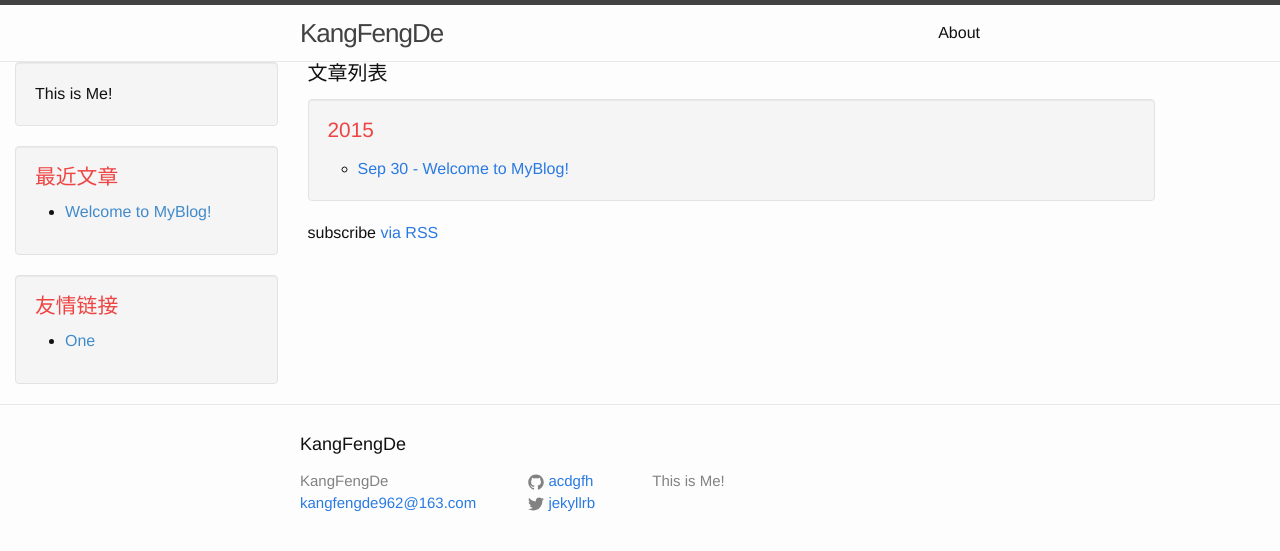
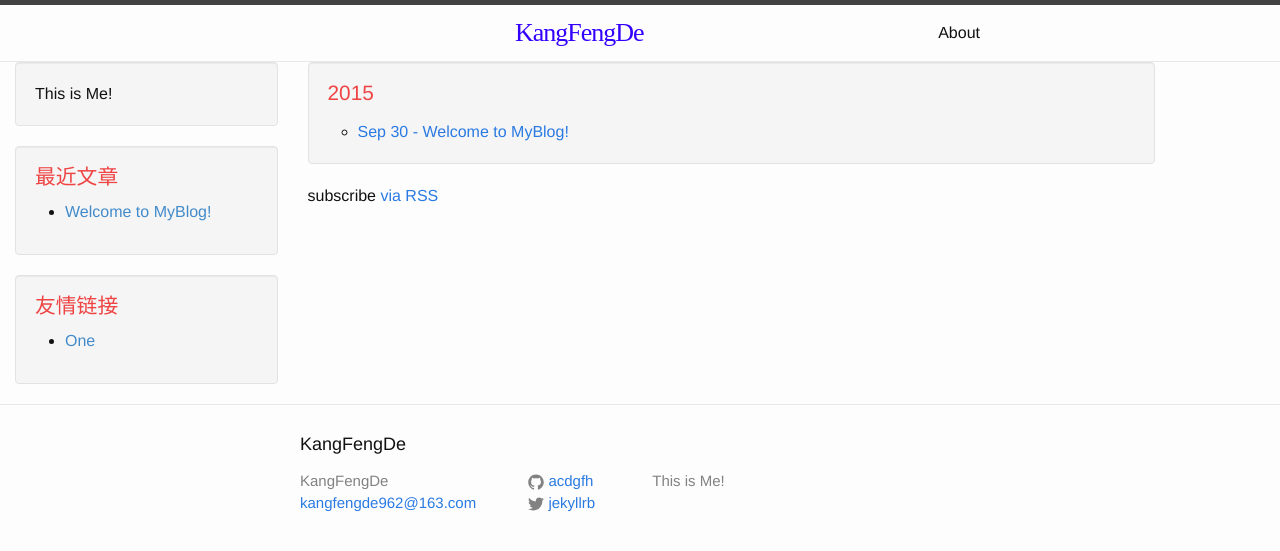
Before and after one commit to acdgfh/kangfengde, a Jekyll site: the page built from index.html, in a window 1280 px wide. Shown: the top 551 px of the page. Built offline with Jekyll 4.4.1, drawn with Linux system fonts in a browser that asks for light colours.

Commit message:
2015/10/13TwoUpdate

```diff
--- a/_includes/header.html
+++ b/_includes/header.html
@@ -2,7 +2,8 @@
 
   <div class="wrapper">
 
-    <a class="site-title" href="{{ site.baseurl }}/">{{ site.title }}</a>
+	<h1 id="siteName"><a class="site-title" href="{{ site.baseurl }}/">{{ site.title }}</a></h1>
+
 
     <nav class="site-nav">
       <a href="#" class="menu-icon">
--- a/css/theme.css
+++ b/css/theme.css
@@ -49,3 +49,20 @@ body {
 .author a {
     color: #ee4444;
 }
+
+#siteName {
+  font-family: 'Playball', cursive;
+  font-weight: 400;
+  color: #3300FF;
+  line-height: 1.5;
+  margin: 0 auto;
+  text-align: center;
+  width: 250px;
+}
+#siteName a {
+  color: #3300FF;
+  text-decoration: none;
+}
+#siteName a:hover {
+  color: #ccc;
+}
--- a/index.html
+++ b/index.html
@@ -3,8 +3,6 @@ layout: default
 ---
 
 <div class="home">
-
-  <h1 class="page-heading">文章列表</h1>
 
   <ul class="post-list">
     <div class="well">
```
Also changed, not shown: 5 other files.
